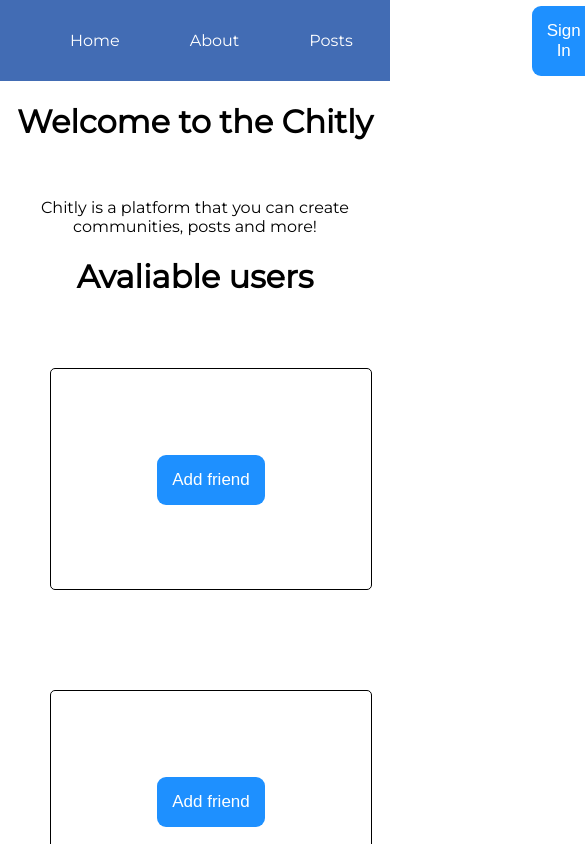
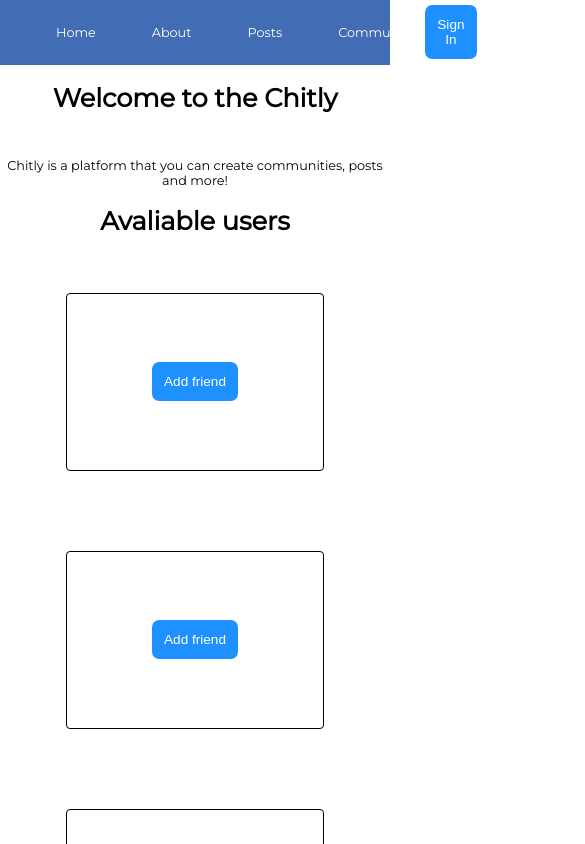
Before and after one commit to tuncayofficial/chitly, a React (Create React App) app: page / in a window 390 px wide. Shown: the top 844 px of the page, 585 px wide, since content can reach past the window. Built offline with nearby package versions, Linux system fonts and the light colour scheme; no server answers.

Commit message:
Added media query

```diff
--- a/src/index.css
+++ b/src/index.css
@@ -148,3 +148,9 @@ input:focus {
    max-width: 700px;
    max-height: 700px;
 }
+
+@media only screen and (max-width: 600px) {
+  body {
+    zoom : 80%;
+  }
+}
```
